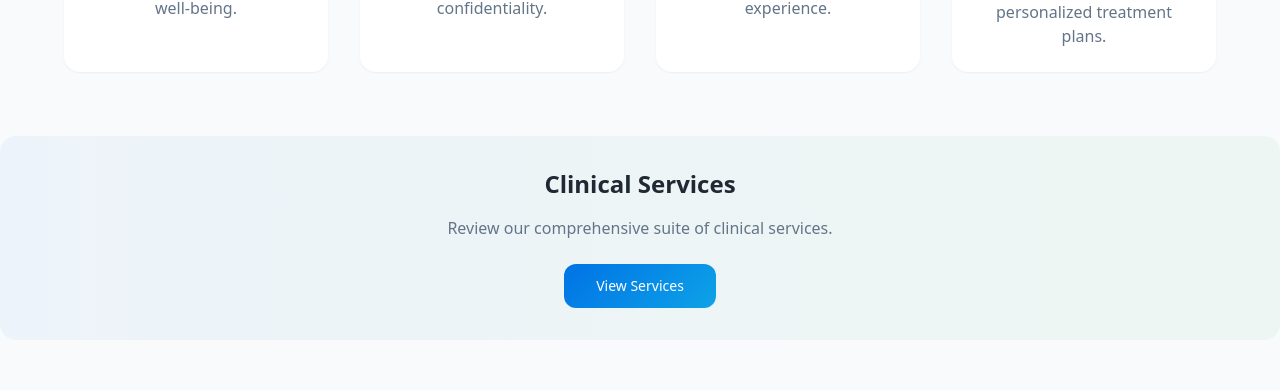
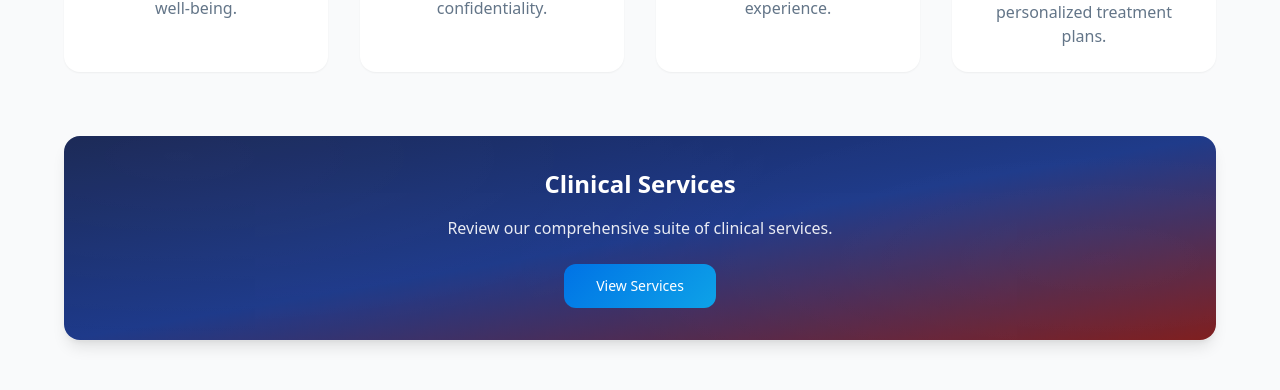
Before and after one commit to rxaxhim/British-Premier-Clinic, a React (Vite) app: page /British-Premier-Clinic/about in a window 1280 px wide. Shown: the part 2094-2484 px from the top of the page. Built offline with nearby package versions, Linux system fonts and the light colour scheme.

Commit message:
added ui enhancements in about page

```diff
--- a/src/pages/About.tsx
+++ b/src/pages/About.tsx
@@ -186,14 +186,28 @@ const About = () => {
         </div>
 
         {/* Link to Full Doctor Profiles */}
-        <div className="mt-12 md:mt-16 bg-gradient-to-r from-primary/5 to-secondary/5 rounded-2xl p-8 text-center">
+        <div className="mt-12 md:mt-16">
+          <div
+            className="relative overflow-hidden text-white
+                      bg-gradient-to-br from-blue-950 via-blue-900 to-red-900
+                      rounded-none md:rounded-2xl
+                      -mx-4 sm:-mx-6 md:mx-auto
+                      px-4 sm:px-6 md:p-8 py-8
+                      md:max-w-6xl md:shadow-lg md:ring-1 md:ring-white/10"
+          >
+            {/* subtle highlights like HeroBanner */}
+            <div className="pointer-events-none absolute inset-0 opacity-40 bg-[radial-gradient(600px_200px_at_10%_10%,rgba(255,255,255,0.08),transparent),radial-gradient(600px_200px_at_90%_60%,rgba(255,255,255,0.06),transparent)]" />
+
+            <div className="relative text-center">
               <h3 className="text-2xl font-semibold mb-4">Clinical Services</h3>
-          <p className="text-muted-foreground mb-6 max-w-2xl mx-auto">
+              <p className="text-white/90 mb-6 max-w-2xl mx-auto">
                 Review our comprehensive suite of clinical services.
               </p>
               <Button size="lg" className="bg-gradient-primary text-primary-foreground hover:opacity-90" asChild>
                 <Link to="/services">View Services</Link>
               </Button>
+            </div>
+          </div>
         </div>
       </section>
 
@@ -357,62 +371,69 @@ const About = () => {
       </section>
 
       {/* Patient Testimonials */}
-      <section className="py-20 bg-muted/30">
-        <div className="container mx-auto px-4">
+      <section className="py-20 relative overflow-hidden text-white bg-gradient-to-br from-blue-950 via-blue-900 to-red-900">
+        {/* subtle hero-style highlights */}
+        <div className="pointer-events-none absolute inset-0 opacity-40 bg-[radial-gradient(600px_200px_at_10%_10%,rgba(255,255,255,0.08),transparent),radial-gradient(600px_200px_at_90%_60%,rgba(255,255,255,0.06),transparent)]" />
+
+        <div className="relative container mx-auto px-4">
           <div className="max-w-6xl mx-auto">
             <div className="text-center mb-16">
               <h2 className="text-3xl md:text-4xl font-bold mb-4">What Our Patients Say</h2>
-              <p className="text-xl text-muted-foreground max-w-2xl mx-auto">
+              <p className="text-xl text-white/90 max-w-2xl mx-auto">
                 Real stories from real people who have found healing and hope through our care.
               </p>
             </div>
+
             <div className="grid md:grid-cols-2 lg:grid-cols-3 gap-8">
-              <Card className="border-0 shadow-sm">
+              <Card className="rounded-xl border border-white/10 bg-white/5 backdrop-blur-sm shadow-sm">
                 <CardContent className="p-6">
                   <div className="flex mb-4">
                     {[...Array(5)].map((_, i) => (
                       <Star key={i} className="h-4 w-4 fill-primary text-primary" />
                     ))}
                   </div>
-                  <p className="text-muted-foreground mb-4 italic">
+                  <p className="text-white/90 mb-4 italic">
                     "The compassionate care I received here changed my life. The staff truly listens and
                     creates a safe space for healing."
                   </p>
-                  <p className="font-semibold">- Sarah M.</p>
+                  <p className="font-semibold text-white">- Sarah M.</p>
                 </CardContent>
               </Card>
-              <Card className="border-0 shadow-sm">
+
+              <Card className="rounded-xl border border-white/10 bg-white/5 backdrop-blur-sm shadow-sm">
                 <CardContent className="p-6">
                   <div className="flex mb-4">
                     {[...Array(5)].map((_, i) => (
                       <Star key={i} className="h-4 w-4 fill-primary text-primary" />
                     ))}
                   </div>
-                  <p className="text-muted-foreground mb-4 italic">
+                  <p className="text-white/90 mb-4 italic">
                     "Professional, caring, and effective. I finally found the help I needed after struggling
                     for years with anxiety."
                   </p>
-                  <p className="font-semibold">- Michael R.</p>
+                  <p className="font-semibold text-white">- Michael R.</p>
                 </CardContent>
               </Card>
-              <Card className="border-0 shadow-sm">
+
+              <Card className="rounded-xl border border-white/10 bg-white/5 backdrop-blur-sm shadow-sm">
                 <CardContent className="p-6">
                   <div className="flex mb-4">
                     {[...Array(5)].map((_, i) => (
                       <Star key={i} className="h-4 w-4 fill-primary text-primary" />
                     ))}
                   </div>
-                  <p className="text-muted-foreground mb-4 italic">
+                  <p className="text-white/90 mb-4 italic">
                     "The team approach here is amazing. Everyone works together to ensure the best care
                     possible. Highly recommend!"
                   </p>
-                  <p className="font-semibold">- Jennifer L.</p>
+                  <p className="font-semibold text-white">- Jennifer L.</p>
                 </CardContent>
               </Card>
             </div>
           </div>
         </div>
       </section>
+
 
       {/* Community Involvement */}
       <section className="py-20">
```
Lines whose indentation alone changed are shown as unchanged.
